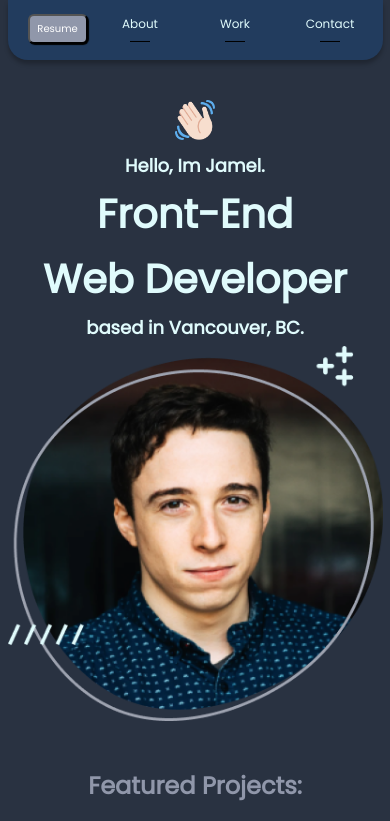
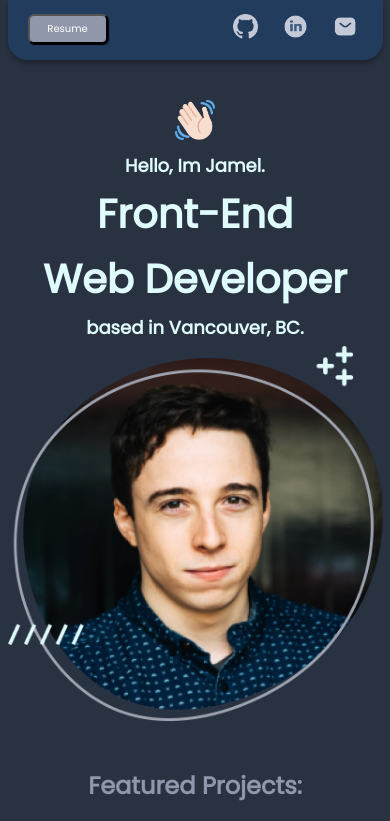
Before and after one commit to Jamelscott/jamelScott_portfolio, a Next.js app: page / in a window 390 px wide. Shown: the top 821 px of the page. Built offline with nearby package versions, Linux system fonts and the light colour scheme.

Commit message:
fully responsive

```diff
--- a/styles/Navbar.module.css
+++ b/styles/Navbar.module.css
@@ -116,7 +116,7 @@
     }
     .resumeButton{
         font-size: 10px;
-        width: 60px;
+        width: 80px;
         height: 30px;
         box-shadow: 1px 1px 1px black;
     }
@@ -128,10 +128,14 @@
         width: 20px;
         font-size: 12px;
     }
+    /* .linksDiv{
+        display: none;
+    }     */
+    .centerDiv{
+        display: none;
+        width: 50px;
+    }
     .linksDiv{
-        display: none;
+        gap: 20px;
     }
-    /* .centerDiv{
-        display: none;
-    } */
 }
```
